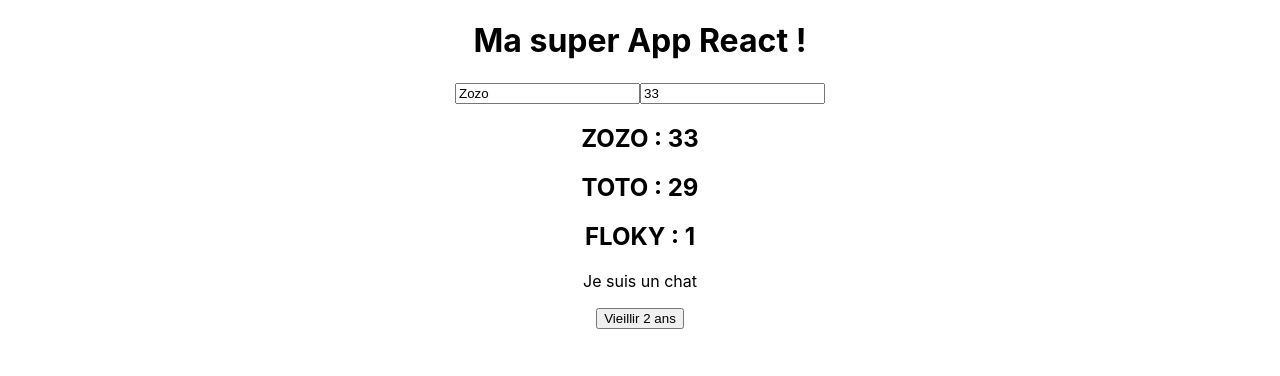
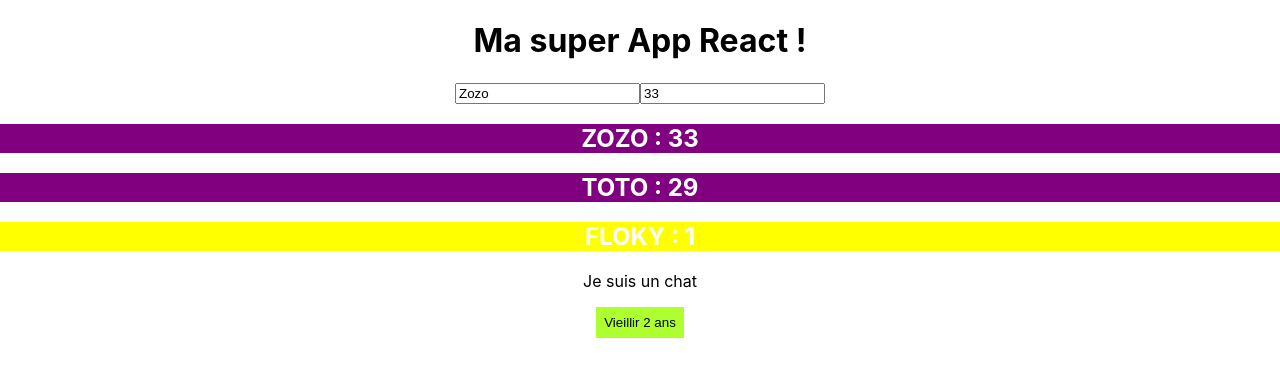
Before and after one commit to anassRio/react16-guide-section2, a React (Create React App) app: page / in a window 1280 px wide. Shown: the top 376 px of the page. Built offline with nearby package versions, Linux system fonts and the light colour scheme.

Commit message:
Gestion de Css + Style Inline

```diff
--- a/src/App.css
+++ b/src/App.css
@@ -36,3 +36,9 @@
     transform: rotate(360deg);
   }
 }
+
+button {
+  background-color: greenyellow;
+  padding: 8px;
+  border: none;
+}
--- a/src/components/Membre.js
+++ b/src/components/Membre.js
@@ -9,7 +9,12 @@ const Membre = () => {
 const Membre = ({ nom, age, children }) => {
   return (
     <Fragment>
-      <h2>
+      <h2
+        style={{
+          backgroundColor: age < 10 ? "yellow" : "purple",
+          color: "white",
+        }}
+      >
         {nom.toLocaleUpperCase()} : {age}
       </h2>
       {children}
```
